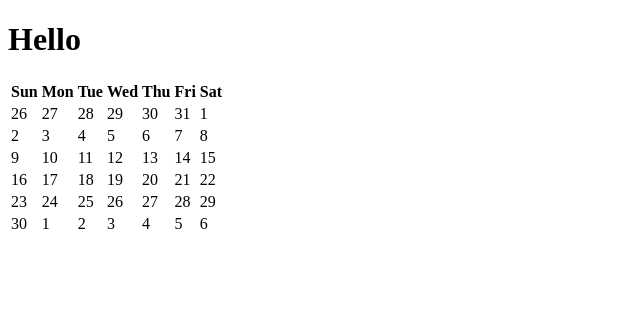
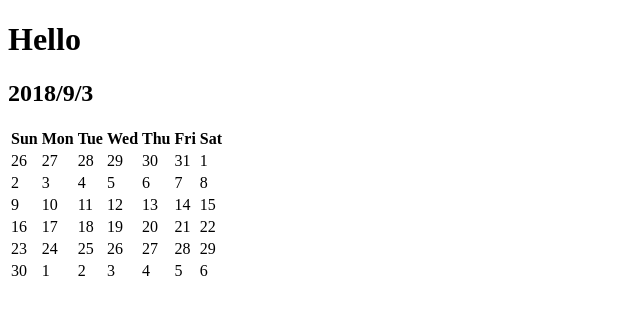
Before and after one commit to nargok/calender_app, a React (Create React App) app: page / in a window 1280 px wide. Shown: the top 314 px of the page, without its empty margins (0-640 px from the left). Built offline with nearby package versions, Linux system fonts and the light colour scheme.

Commit message:
Headerを定義

```diff
--- a/src/components/customDate.js
+++ b/src/components/customDate.js
@@ -9,7 +9,7 @@ class CustomDate {
   }
 
   formatDate(separator = '/') {
-    return [this.year, this.manth + 1, this.date].join(separator)
+    return [this.year, this.month + 1, this.date].join(separator)
   }
 }
 
--- /dev/null
+++ b/src/components/header.js
@@ -0,0 +1,14 @@
+import React, { Component } from 'react'
+
+class Header extends Component {
+  render() {
+    const currentMonth = this.props.current.formatDate()
+    return (
+      <div>
+        <h2>{currentMonth}</h2>
+      </div>
+    )
+  }
+}
+
+export default Header;
--- a/src/index.js
+++ b/src/index.js
@@ -6,6 +6,7 @@ import App from './App';
 import registerServiceWorker from './registerServiceWorker';
 
 import CustomDate from './components/customDate';
+import Header from './components/header';
 import WeeKDays from './components/weekDays';
 import WeekList from './components/weekList';
 
@@ -21,6 +22,7 @@ class Calender extends Component {
     return (
       <React.Fragment>
         <h1>Hello</h1>
+        <Header current={this.state.current} />
         <table>
           <WeeKDays />
           <WeekList current={this.state.current} />
```
